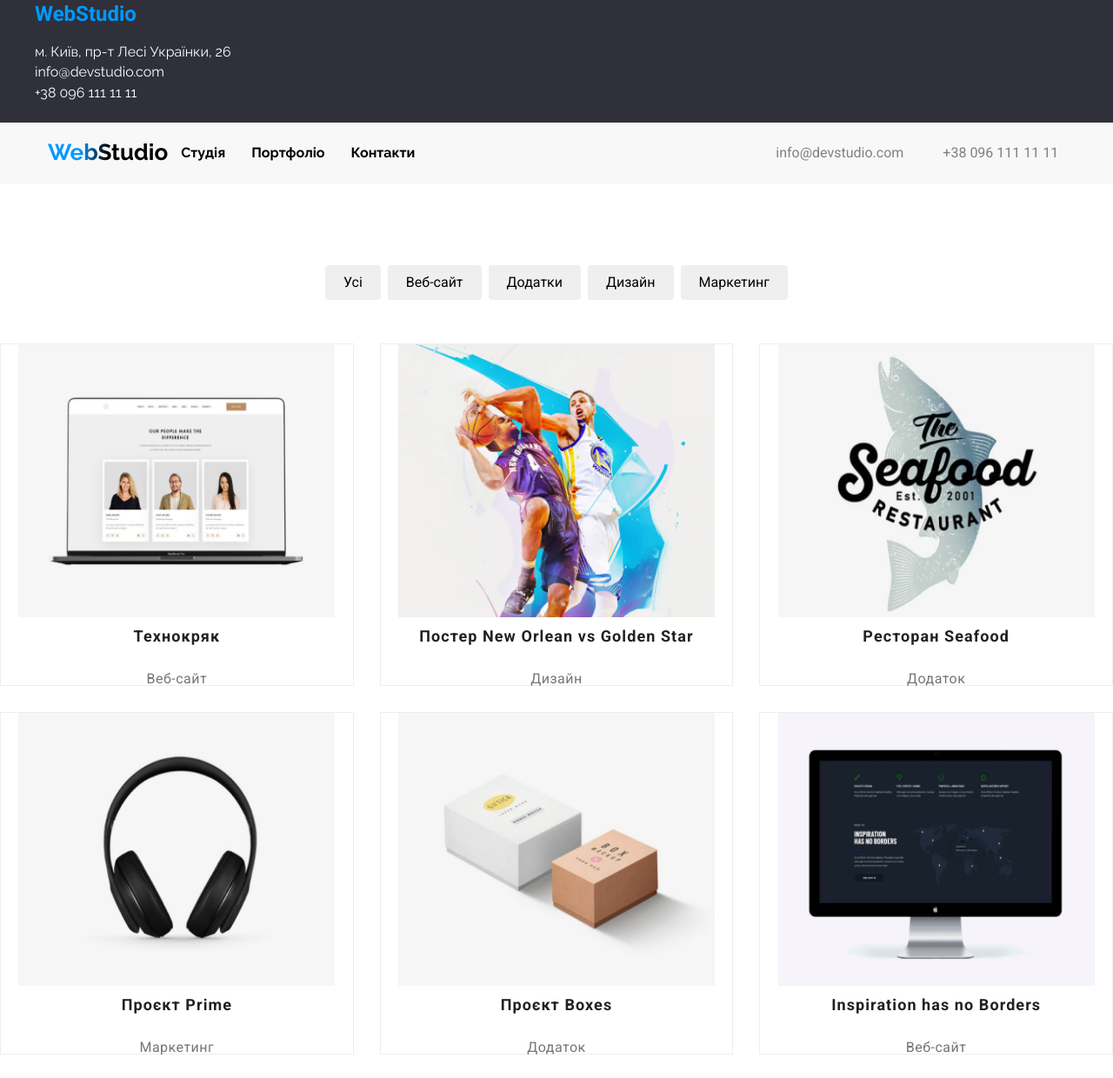
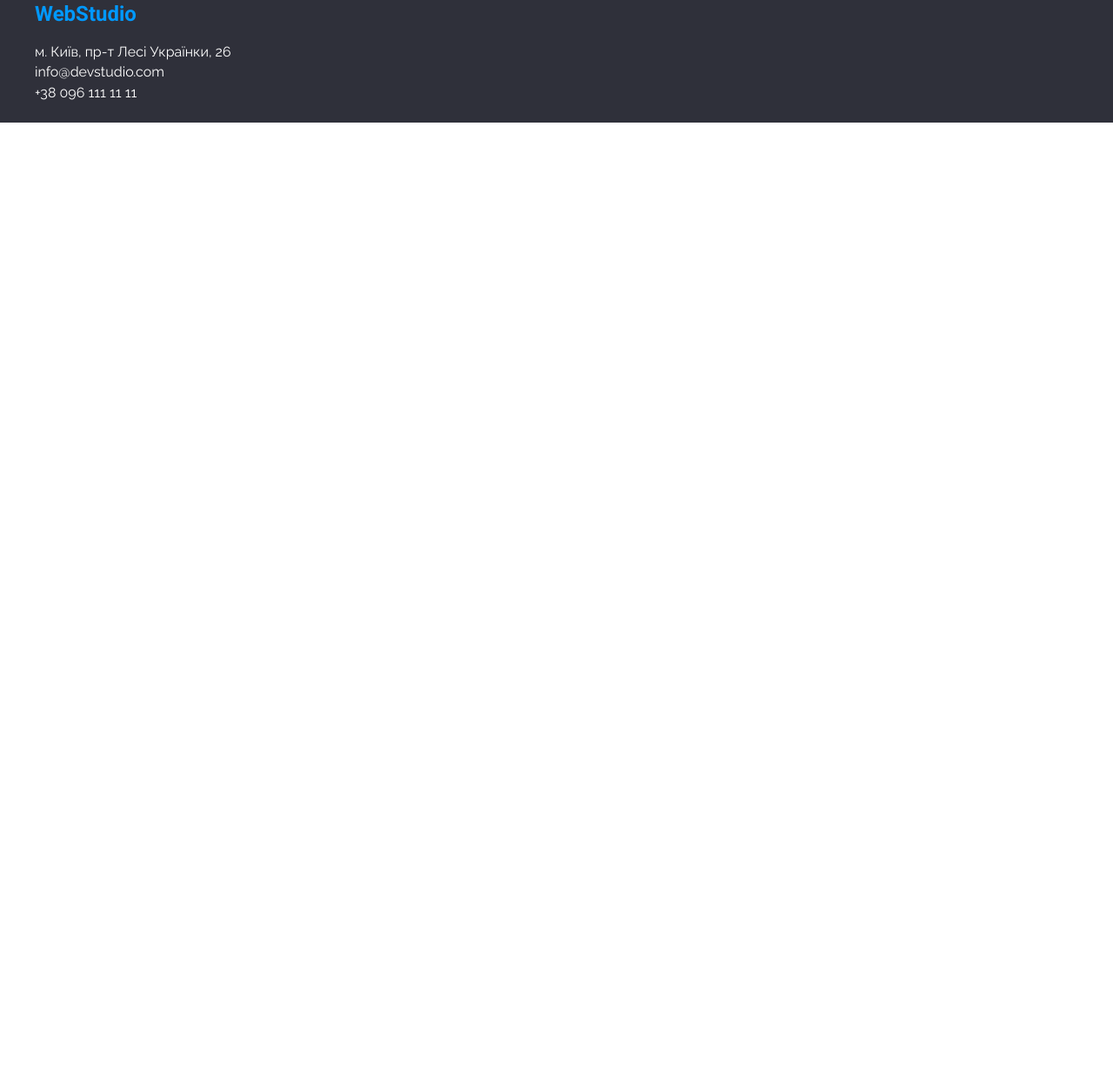
Before and after one commit to danilT9/WebStudio1, a plain HTML site: page portfolio.html in a window 1280 px wide. Shown: the part 1674-2914 px from the top of the page at 87% size. After the commit the page ends 1815 px from the top, so only its background shows below. Drawn offline with nearby package versions, Linux system fonts and the light colour scheme.

Commit message:
Update portfolio.html

```diff
--- a/portfolio.html
+++ b/portfolio.html
@@ -100,106 +100,3 @@
     </footer>
 </body>
 </html>
-
-<!DOCTYPE html>
-<html lang="en">
-<head>
-    <meta charset="UTF-8">
-    <meta name="viewport" content="width=device-width, initial-scale=1.0">
-    <link rel="stylesheet" href="./css/style2.css">
-    <link rel="shortcut icon" href="./imgs/logo.ico">
-    <link rel="preconnect" href="https://fonts.googleapis.com">
-    <link rel="preconnect" href="https://fonts.gstatic.com" crossorigin>
-    <link href="https://fonts.googleapis.com/css2?family=Raleway:ital,wght@0,100..900;1,100..900&display=swap" rel="stylesheet">
-    <link rel="preconnect" href="https://fonts.googleapis.com">
-    <link rel="preconnect" href="https://fonts.gstatic.com" crossorigin>
-    <link href="https://fonts.googleapis.com/css2?family=Raleway:ital,wght@0,100..900;1,100..900&family=Roboto:ital,wght@0,100;0,300;0,400;0,500;0,700;0,900;1,100;1,300;1,400;1,500;1,700;1,900&display=swap" rel="stylesheet">
-    <link rel="stylesheet" href="https://cdnjs.cloudflare.com/ajax/libs/normalize/8.0.1/normalize.min.css" integrity="sha512-NhSC1YmyruXifcj/KFRWoC561YpHpc5Jtzgvbuzx5VozKpWvQ+4nXhPdFgmx8xqexRcpAglTj9sIBWINXa8x5w==" crossorigin="anonymous" referrerpolicy="no-referrer" />
-    <title>Портфоліо</title>
-</head>
-<body>
-    <header>
-        <nav>
-            <div class="container">
-                <ul class="header-ul">
-                    <li class="ll"><a class="main" href="./index.html">WebStudio</a></li>
-                    <li class="lll"><a class="studio" href="./index.html">Студія</a></li>
-                    <li class="l3"><a class="portfolio" href="./portfolio.html">Портфоліо</a></li>
-                    <li class="l4"><a class="contacts" href="./index.html">Контакти</a></li>
-                    <li class="l5"><a class="email" href="mailto:info@devstudio.com">info@devstudio.com</a></li>
-                    <li class="l6"><a class="phone" href="tel:+380961111111">+38 096 111 11 11</a></li>
-                </ul>
-            </div>
-        </nav>
-    </header>
-    <main>
-        <section class="f-section">
-            <button type="button" class="b1">Усі</button>
-            <button type="button" class="b2">Веб-сайт</button>
-            <button type="button" class="b3">Додатки</button>
-            <button type="button" class="b4">Дизайн</button>
-            <button type="button" class="b5">Маркетинг</button>
-        </section>
-        <section class="s-section">
-            <ul class="portfolio-list">
-                <li class="portfolio-item">
-                    <img src="./imgs/portfolio/products/1.png" alt="img1">
-                    <a class="b-title" href="./portfolio.html">Технокряк</a>
-                    <p class="r-title">Веб-сайт</p>
-                </li>
-                <li class="portfolio-item">
-                    <img src="./imgs/portfolio/products/2.png" alt="img2">
-                    <a class="b-title" href="./portfolio.html">Постер New Orlean vs Golden Star</a>
-                    <p class="r-title">Дизайн</p>
-                </li>
-                <li class="portfolio-item">
-                    <img src="./imgs/portfolio/products/3.png" alt="img3">
-                    <a class="b-title" href="./portfolio.html">Ресторан Seafood</a>
-                    <p class="r-title">Додаток</p>
-                </li>
-                <li class="portfolio-item">
-                    <img src="./imgs/portfolio/products/4.png" alt="img4">
-                    <a class="b-title" href="./portfolio.html">Проєкт Prime</a>
-                    <p class="r-title">Маркетинг</p>
-                </li>
-                <li class="portfolio-item">
-                    <img src="./imgs/portfolio/products/5.png" alt="img5">
-                    <a class="b-title" href="./portfolio.html">Проєкт Boxes</a>
-                    <p class="r-title">Додаток</p>
-                </li>
-                <li class="portfolio-item">
-                    <img src="./imgs/portfolio/products/6.png" alt="img6">
-                    <a class="b-title" href="./portfolio.html">Inspiration has no Borders</a>
-                    <p class="r-title">Веб-сайт</p>
-                </li>
-                <li class="portfolio-item">
-                    <img src="./imgs/portfolio/products/7.png" alt="img7">
-                    <a class="b-title" href="./portfolio.html">Видання Limited Edition</a>
-                    <p class="r-title">Дизайн</p>
-                </li>
-                <li class="portfolio-item">
-                    <img src="./imgs/portfolio/products/8.png" alt="img8">
-                    <a class="b-title" href="./portfolio.html">Проєкт LAB</a>
-                    <p class="r-title">Маркетинг</p>
-                </li>
-                <li class="portfolio-item">
-                    <img src="./imgs/portfolio/products/9.png" alt="img9">
-                    <a class="b-title" href="./portfolio.html">Growing Business</a>
-                    <p class="r-title">Додаток</p>
-                </li>
-            </ul>
-        </section>
-    </main>
-    <footer>
-        <div class="container">
-            <section class="footer-selection">
-                <h2 class="empty">|</h2>
-                <h2 class="ul-h2">WebStudio</h2>
-                <p class="p-w">м. Київ, пр-т Лесі Українки, 26</p>
-                <p class="p-g">info@devstudio.com</p>
-                <p class="p-g">+38 096 111 11 11</p>
-            </section>
-        </div>
-    </footer>
-</body>
-</html>
```
